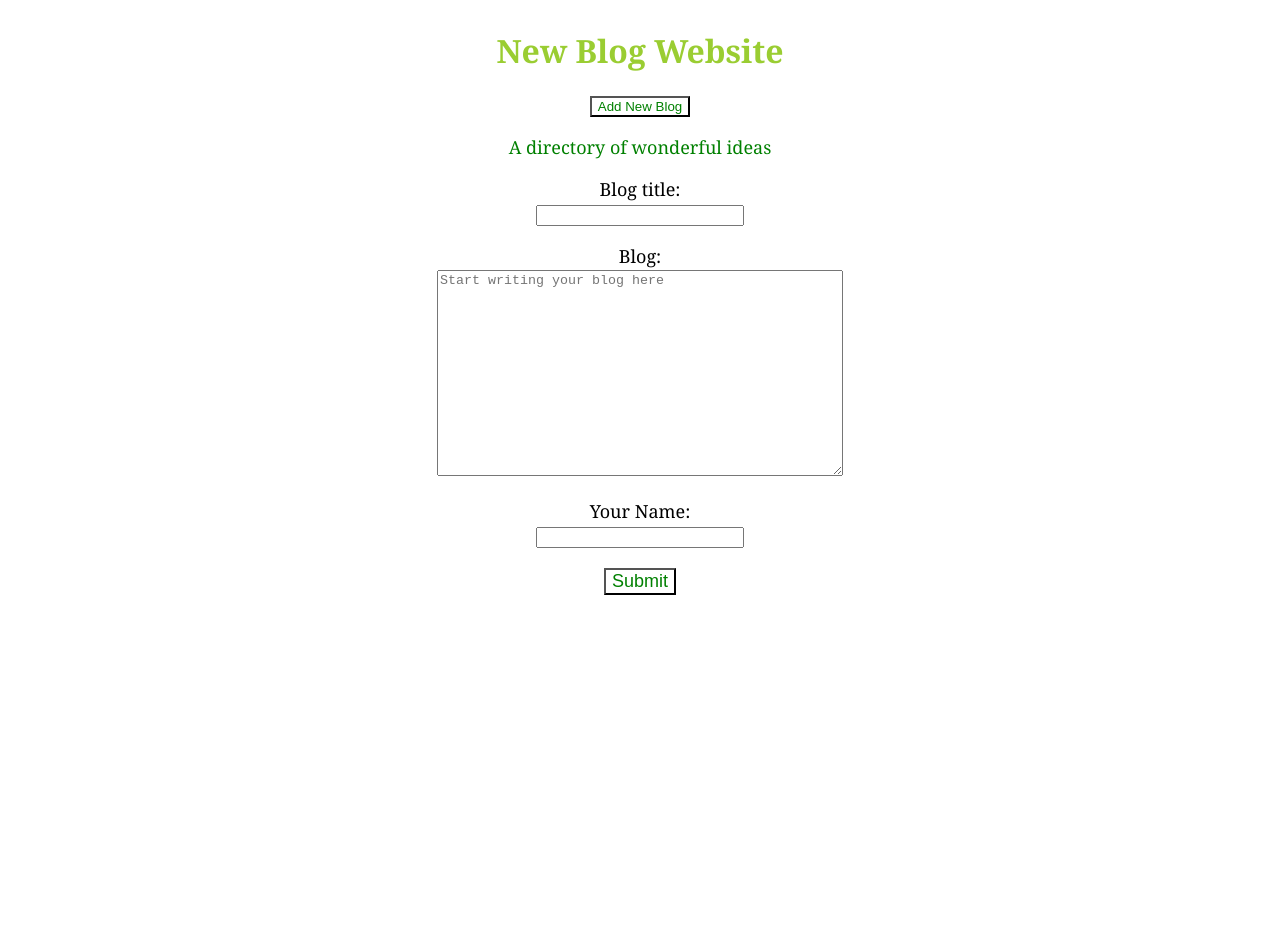
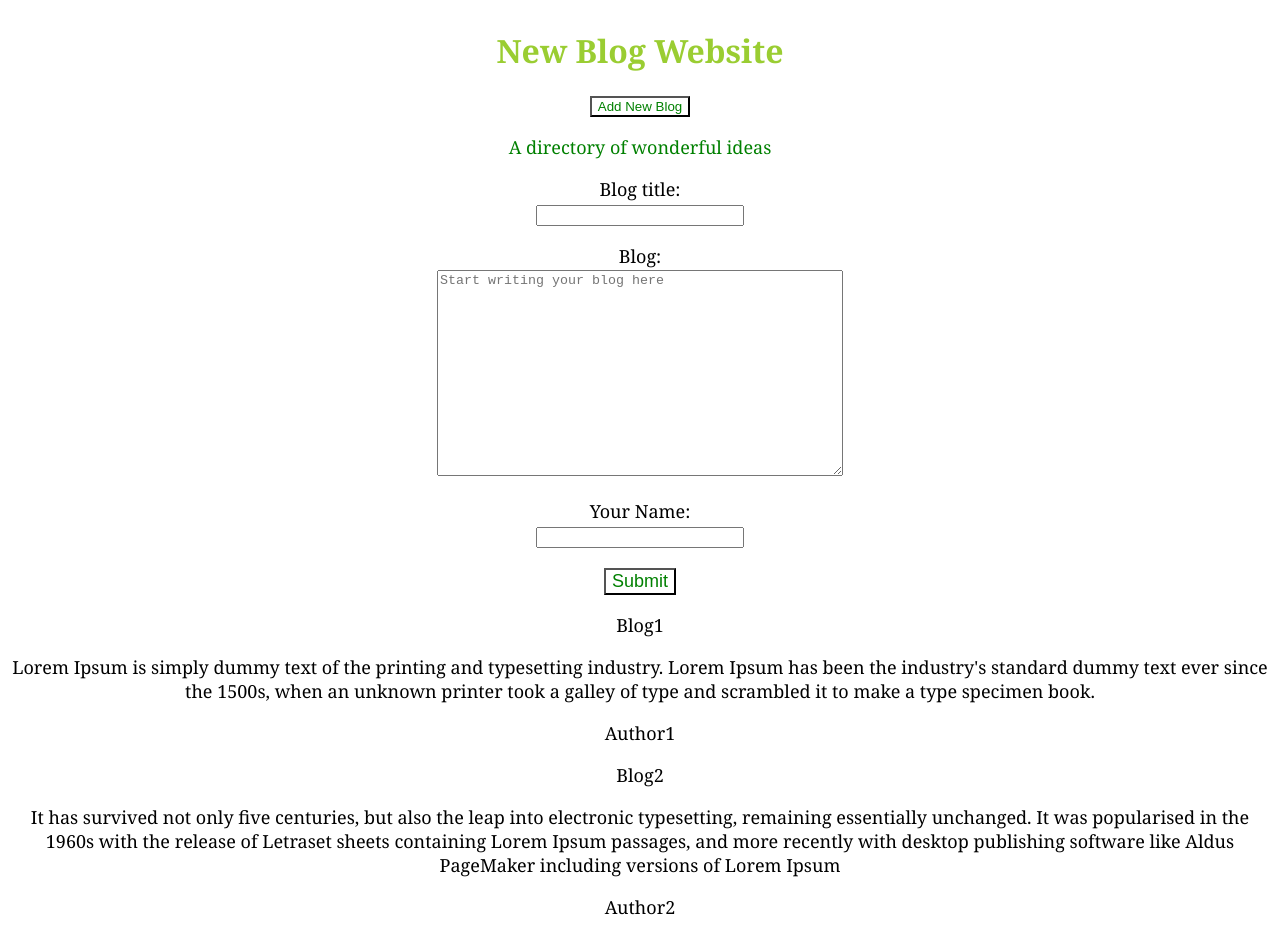
Before and after one commit to pateltirth2710/blog-website-react, a React (Create React App) app: page / in a window 1280 px wide. Shown: the top 940 px of the page. Before the commit the page ends 800 px from the top, so only its background shows below. Built offline with nearby package versions, Linux system fonts and the light colour scheme.

Commit message:
added BlogList

```diff
--- a/src/App.js
+++ b/src/App.js
@@ -1,14 +1,23 @@
+import { useState } from 'react';
 import './App.css';
 import AddBlog from './add-blog';
-
+import BlogList from './blog-list';
 import NavBar from './navbar';
 
 function App() {
+
+  const [blogs, setBlogs] = useState([
+    {title: "Blog1", body: "Lorem Ipsum is simply dummy text of the printing and typesetting industry. Lorem Ipsum has been the industry's standard dummy text ever since the 1500s, when an unknown printer took a galley of type and scrambled it to make a type specimen book.", author : "Author1", id: 1},
+    {title: "Blog2", body: "It has survived not only five centuries, but also the leap into electronic typesetting, remaining essentially unchanged. It was popularised in the 1960s with the release of Letraset sheets containing Lorem Ipsum passages, and more recently with desktop publishing software like Aldus PageMaker including versions of Lorem Ipsum", author : "Author2", id:2},
+    {title: "Blog3", body: "Contrary to popular belief, Lorem Ipsum is not simply random text. It has roots in a piece of classical Latin literature from 45 BC, making it over 2000 years old.", author : "Author3", id:3}
+
+  ]);
   return (
     <div className="App">
       <h1>New Blog Website</h1>
       <NavBar/>
       <AddBlog/>
+      <BlogList blogs={blogs}/>
     </div>
   );
 }
--- a/src/blog-list.js
+++ b/src/blog-list.js
@@ -1,10 +1,15 @@
 const BlogList = ({blogs}) => {
     return (
-    <div className="blog-list">
-        <p>{blogs.title}</p>
-        <p>{blogs.body}</p>
-        <p>{blogs.author}</p>
-    </div>);
+        <div className="blog-list">
+            {blogs.map((blog) =>
+            (<div className="blog" key={blog.id}>
+                <p>{blog.title}</p>
+                <p>{blog.body}</p>
+                <p>{blog.author}</p>
+            </div>)
+            )}
+        </div>
+    );
 }
 
 export default BlogList;
```
